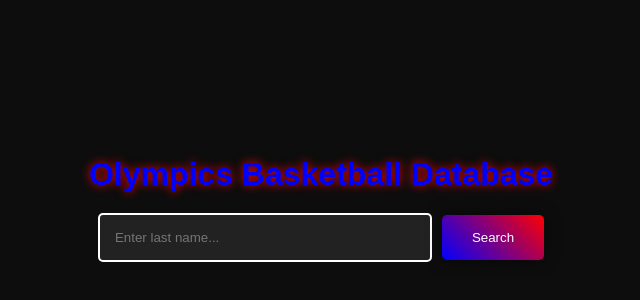
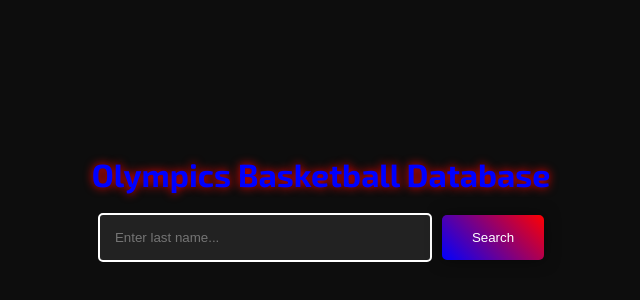
Before and after one commit to kcinnd/basketball, a plain HTML site: page index.html in a window 1280 px wide. Shown: the part 192-492 px from the top of the page, without its empty margins (319-959 px from the left). Drawn offline with Linux system fonts and the light colour scheme.

Commit message:
Update style.css

```diff
--- a/style.css
+++ b/style.css
@@ -1,7 +1,9 @@
+@import url('https://fonts.googleapis.com/css2?family=Exo+2:ital,wght@0,100..900;1,100..900&display=swap');
+
 body {
     background-color: #0d0d0d;
     color: #fff;
-    font-family: 'Arial', sans-serif;
+    font-family: 'Exo 2', sans-serif;
     display: flex;
     justify-content: center;
     align-items: center;
```
